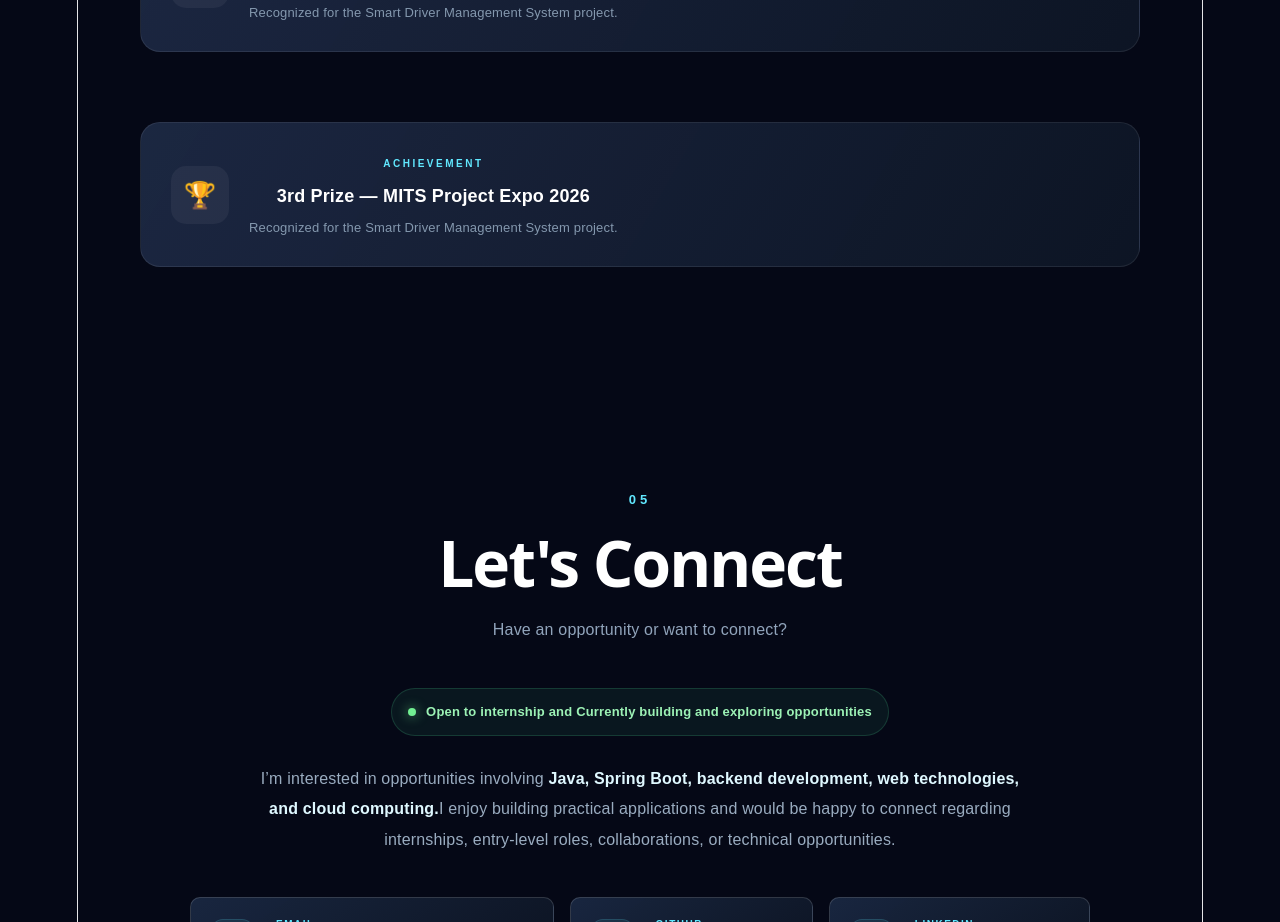
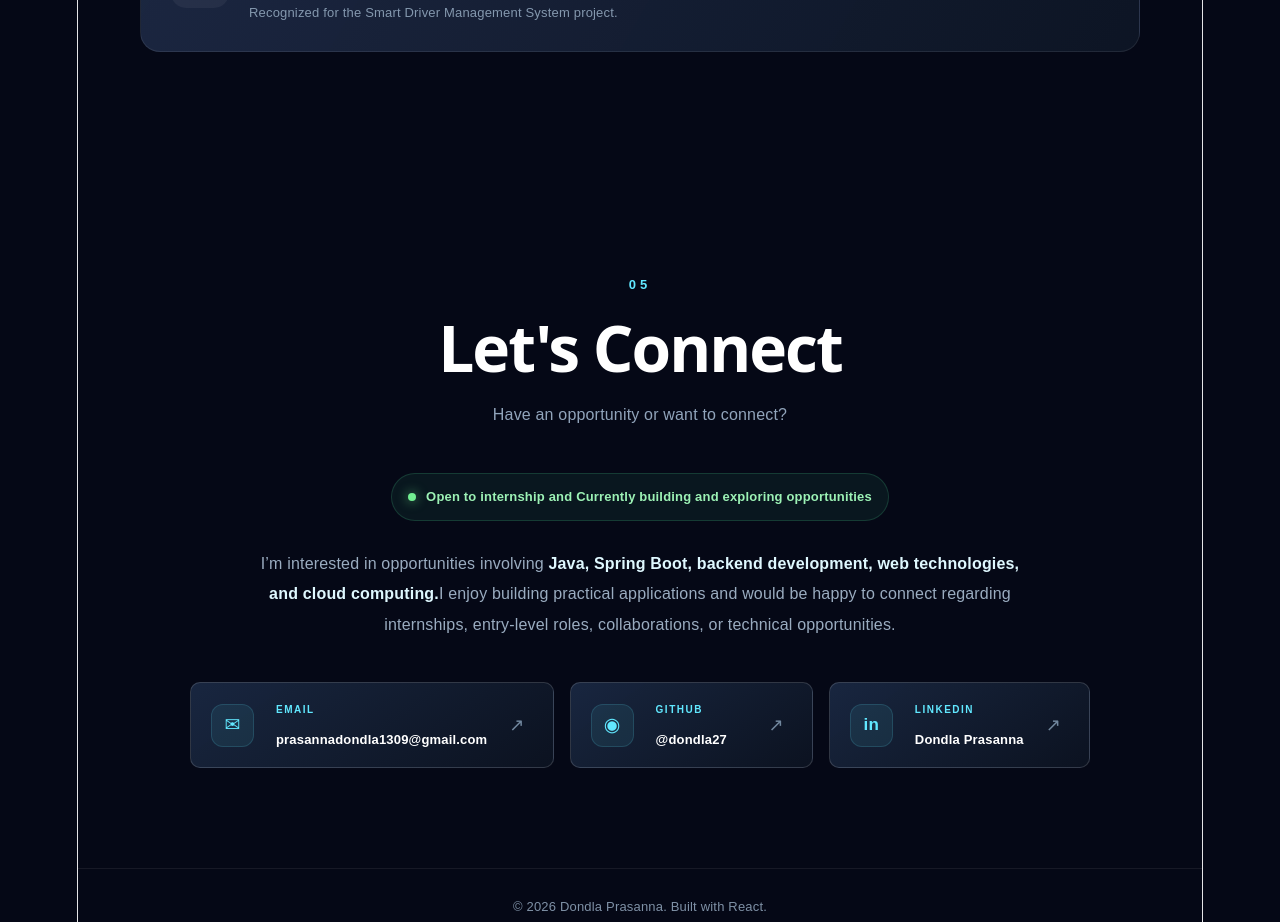
Before and after one commit to dondla27/prasanna-portfolio, a React (Vite) app: page / in a window 1280 px wide. Shown: the part 6280-7202 px from the top of the page. Built offline with nearby package versions, Linux system fonts and the light colour scheme.

Commit message:
Update education timeline

```diff
--- a/src/App.jsx
+++ b/src/App.jsx
@@ -846,37 +846,8 @@ function App() {
         Recognized for the Smart Driver Management System project.
       </p>
     </div>
-
   </div>
-
-
-
-
-
-
-  {/* Achievement */}
-
-  <div className="education-achievement">
-
-    <div className="achievement-icon">
-      🏆
-    </div>
-
-    <div>
-      <span>ACHIEVEMENT</span>
-
-      <h3>
-        3rd Prize — MITS Project Expo 2026
-      </h3>
-
-      <p>
-        Recognized for the Smart Driver Management System
-        project.
-      </p>
-    </div>
-
-  </div>
-  </section>
+</section>
 
 
     {/* =====================================================
```
